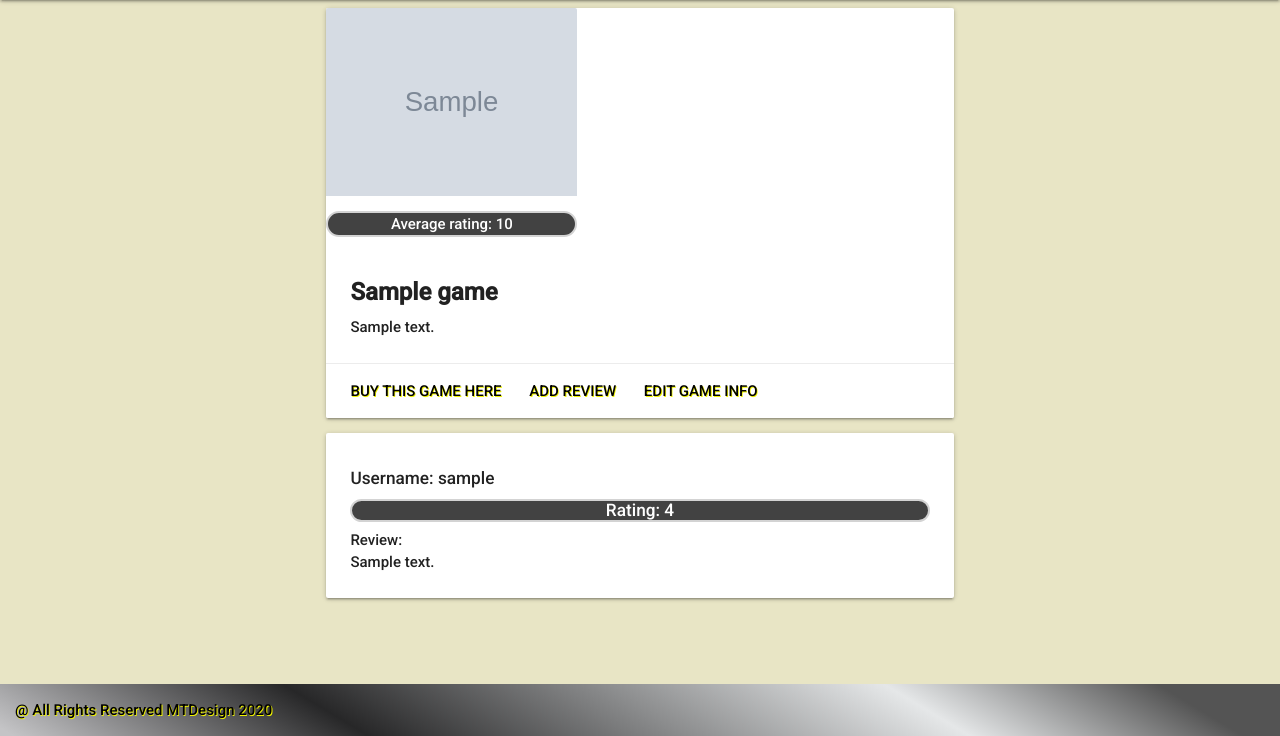
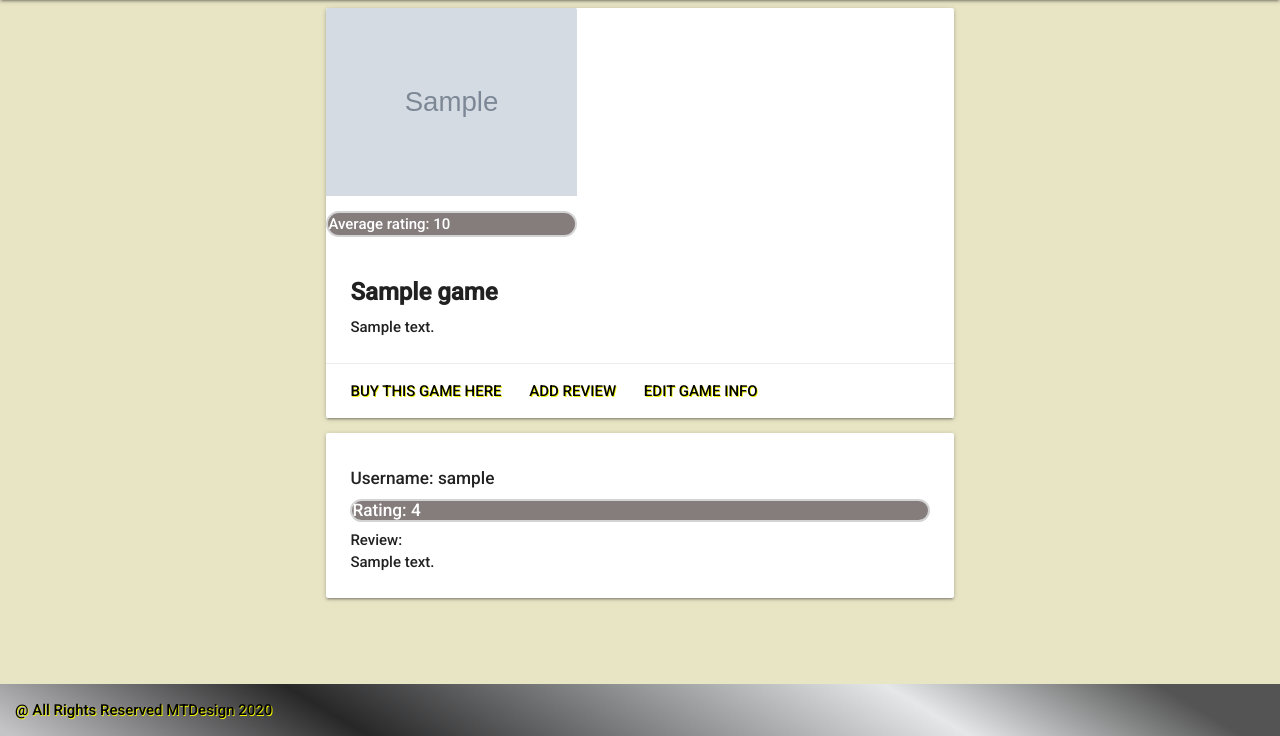
Before and after one commit to teppm/MS3-Project, a Flask app: template templates/game_details.html in a window 1280 px wide. Shown: the part 64-800 px from the top of the page. Run offline with Flask 2, Linux system fonts and the light colour scheme; the template is opened without the code that fills it: most values are stand-ins (such as "Sample title", 1, 10 or a date in 2020); grey boxes marked "Sample" are stand-in pictures; some libraries are stand-ins or nearby versions.

Commit message:
game_details: class content-wrapper, rev-user, review-intro--> styled with bccolor border and font color

```diff
--- a/static/css/style.css
+++ b/static/css/style.css
@@ -132,10 +132,20 @@ form {
 
 /* game-details */
 
-.rating {
+.rating,
+.review-intro {
     border: solid 2.5px lightgray;
     border-radius: 75px;
-    background-color: rgb(66, 66, 66);
+    background-color: rgb(133, 124, 124);
     color: rgb(255, 255, 255);
-    text-align: center;
 }
+
+.content-wrapper {
+    background-color: rgb(248, 241, 174);
+}
+
+.rev-user {
+    border: solid 2.5px gold;
+    background-color: rgb(54, 95, 46);
+    color: ivory;
+}
```
